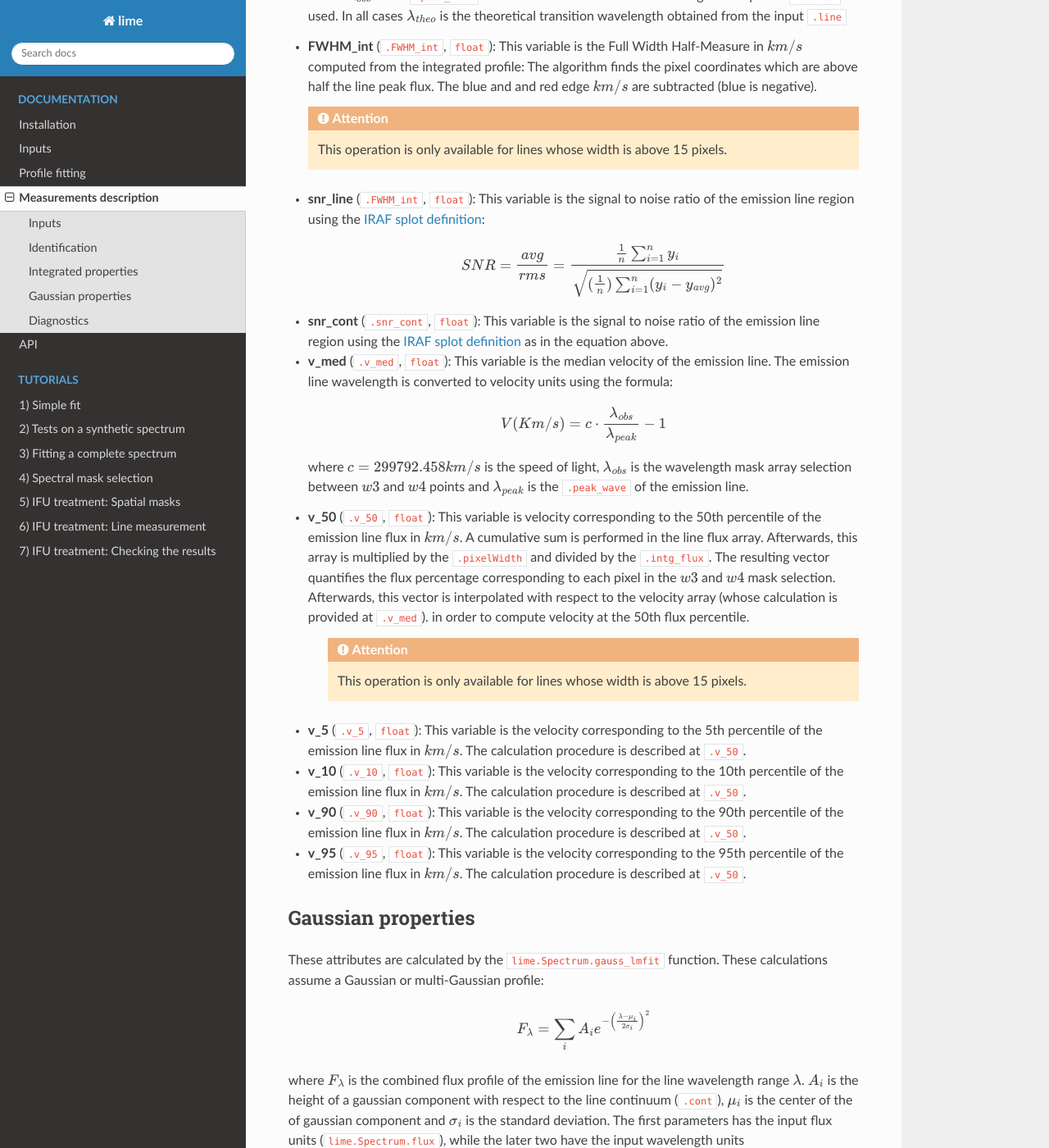
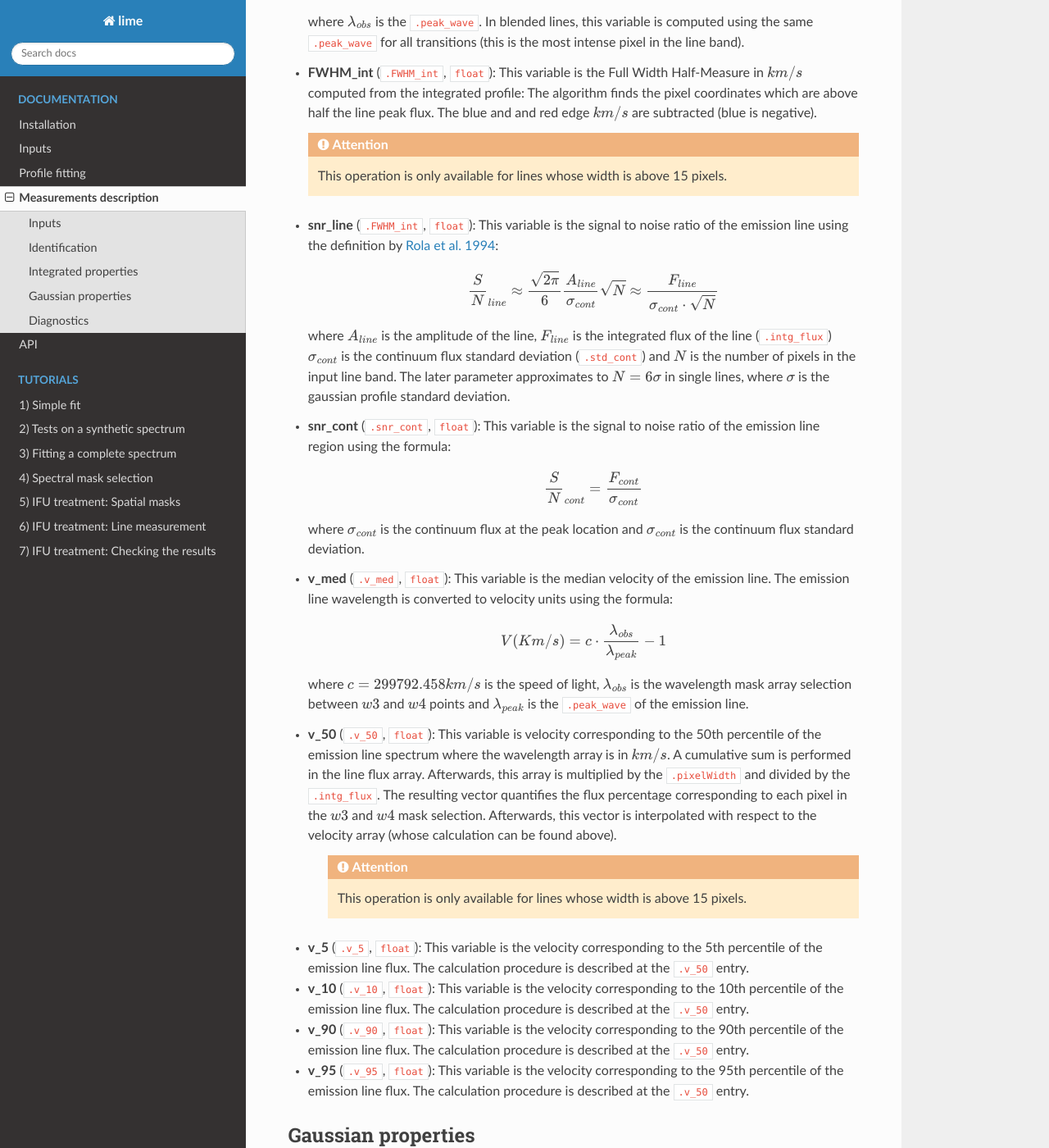
Before and after one commit to Vital-Fernandez/lime, a Sphinx documentation site: the page built from docs/source/documentation/measurements.rst, in a window 1280 px wide and 1400 px high, scrolled down 2427 px. Shown: the whole window at 82% size. Built offline with Sphinx 7.4.7 and the Read the Docs theme 2.0.0, drawn with Linux system fonts in a browser that asks for light colours; formulas are drawn with MathJax 3; some of the changed text lies outside the part shown.

Commit message:
LiMe 0.6.2 bug fixes

```diff
--- a/docs/source/documentation/measurements.rst
+++ b/docs/source/documentation/measurements.rst
@@ -56,8 +56,8 @@
 
 .. attention::
     In the output measurements log and the ``lime.Spectrum.log``, these parameters have the same flux units as the
-    input spectrum. However, the attributes of the ``lime.Spectrum`` are normalized by the constant provided at the
-    ``lime.Spectrum`` definition.
+    input spectrum. However, the attributes of the ``lime.Spectrum`` are normalized by the ``.norm_flux`` constant
+    provided by the user at the ``lime.Spectrum`` definition.
 
 * **peak_wave** (``.peak_wave``, ``float``): This variable is the wavelength of the highest pixel value in the line region.
 
@@ -77,19 +77,19 @@
 * **intg_flux** (``.intg_flux``, ``float``): This variable contains measurement of the integrated flux.
   This value is calculated via a Monte Carlo algorithm:
 
-  * If the pixel error spectrum is not provided by the user the algorithm takes the line ``.std_cont`` for all the pixels in the
-    line region.
+  * If the pixel error spectrum is not provided by the user, the algorithm uses the line ``.std_cont`` as a uniform
+    uncertainty for all the line pixels.
 
-  * The pixels error spectrum (or ``.std_cont``) is added stochastically to each pixel in the line region mask.
+  * The pixel error is added stochastically to each pixel in the line region mask.
 
   * The flux in the line region is summed up taking into consideration the line region averaged pixel width and removing
     the contribution of the linear continuum.
 
-  * The previous two steps are repeated in a 500 loop. The mean flux value from the resulting array is taken as the integrated
-    flux value.
+  * The previous two steps are repeated in a 1000 loop. The mean flux value from the resulting array is taken as the
+    integrated flux value.
 
 * **intg_err** (``.intg_err``, ``float``): This attribute contains the integrated flux uncertainty. This
-  value is derived from the standard deviation of the Monte Carlo algorithm steps described above.
+  value is derived from the standard deviation of the Monte Carlo flux calculation described above.
 
 .. attention::
     Blended components have the same ``.intg_flux`` and ``.intg_err`` values.
@@ -97,15 +97,18 @@
 * **eqw** (``.eqw``, ``float`` or ``np.array()``): This parameter is the equivalent of the emission line. It is calculated
   using the expression below:
 
-    .. math::
+  .. math::
 
-        Eqw = \frac{F_{\lambda}}{F_{cont}}
+        Eqw = \int_{\lambda_{1}}^{\lambda_{2}}\frac{F_{c}-F_{\lambda}}{F_{c}}d\lambda = \int_{\lambda_{1}}^{\lambda_{2}}\frac{F_{line}}{F_{c}}d\lambda
 
-  In blended lines the ``.gauss_flux`` is used otherwise the ``.intg_flux`` is used. In all cases the ``.cont`` is used
-  as denominator.
+
+  where :math:`F_c` is the integrated flux of the linear continuum in the line region (``.cont``) and  :math:`F_\lambda`
+  is the spectrum flux. In single lines, :math:`F_{line}` is the integrated flux (``.intg_flux``) while in blended lines, the
+  corresponding gaussian flux (``.gauss_flux``) is used. The integration limits for the line region are ``w3`` and ``w4``
+  from the input  user mask.
 
 * **eqw_err** (``.eqw``, ``float`` or ``np.array()``): This parameter is the uncertainty in the equivalent width. It is
-  calculated from a Monte Carlo vector of the  ``.cont`` and its ``.std_cont`` and the uncertainty of the line flux.
+  calculated from a Monte Carlo propagation of the  ``.cont`` and its ``.std_cont`` and the uncertainty of the line flux.
 
 * **z_line** (``.z_line``, ``float``): This variable is the emission line redshift:
 
@@ -113,8 +116,8 @@
 
         z_{\lambda} = \frac{\lambda_{obs}}{\lambda_{theo}} - 1
 
-  where :math:`\lambda_{obs}` is the ``.peak_wave`` for non-blended lines. Otherwise the gaussian profile ``.center`` is
-  used. In all cases :math:`\lambda_{theo}` is the theoretical transition wavelength obtained from the input ``.line``
+  where :math:`\lambda_{obs}` is the ``.peak_wave``. In blended lines, this variable is computed using the same ``.peak_wave``
+  for all transitions (this is the most intense pixel in the line band).
 
 * **FWHM_int** (``.FWHM_int``, ``float``): This variable is the Full Width Half-Measure in :math:`km/s` computed from
   the integrated profile: The algorithm finds the pixel coordinates which are above half the line peak flux. The blue and and red
@@ -123,15 +126,27 @@
   .. attention::
      This operation is only available for lines whose width is above 15 pixels.
 
-* **snr_line**  (``.FWHM_int``, ``float``): This variable is the signal to noise ratio of the emission line region using the
-  `IRAF splot definition <https://github.com/joequant/iraf/blob/master/noao/onedspec/splot/avgsnr.x>`_:
+* **snr_line**  (``.FWHM_int``, ``float``): This variable is the signal to noise ratio of the emission line using the
+  definition by `Rola et al. 1994 <https://ui.adsabs.harvard.edu/abs/1994A%26A...287..676R/abstract>`_:
 
    .. math::
 
-      SNR = \frac{avg}{rms} = \frac{{\frac {1}{n}}\sum _{i=1}^{n}y_{i}}{\sqrt{(\frac{1}{n})\sum_{i=1}^{n}(y_{i} - y_{avg})^{2}}}
+      \frac{S}{N}_{line}\approx\frac{\sqrt{2\pi}}{6}\frac{A_{line}}{\sigma_{cont}}\sqrt{N}\approx\frac{F_{line}}{\sigma_{cont}\cdot\sqrt{N}}
 
-* **snr_cont** (``.snr_cont``, ``float``): This variable is the signal to noise ratio of the emission line region using the `IRAF splot definition <https://github.com/joequant/iraf/blob/master/noao/onedspec/splot/avgsnr.x>`_
-  as in the equation above.
+  where :math:`A_{line}` is the amplitude of the line, :math:`F_{line}` is the integrated flux of the line (``.intg_flux``)
+  :math:`\sigma_{cont}` is the continuum flux standard deviation (``.std_cont``) and :math:`N` is the number of pixels
+  in the input line band. The later parameter approximates to :math:`N=6\sigma` in single lines, where :math:`\sigma`
+  is the gaussian profile standard deviation.
+
+* **snr_cont** (``.snr_cont``, ``float``): This variable is the signal to noise ratio of the emission line region using
+  the formula:
+
+   .. math::
+
+      \frac{S}{N}_{cont} =\frac{F_{cont}}{\sigma_{cont}}
+
+  where :math:`\sigma_{cont}` is the continuum flux at the peak location and :math:`\sigma_{cont}` is the continuum flux
+  standard deviation.
 
 * **v_med** (``.v_med``, ``float``): This variable is the median velocity of the emission line. The emission line wavelength
   is converted to velocity units using the formula:
@@ -144,25 +159,25 @@
   between :math:`w3` and :math:`w4` points and :math:`\lambda_{peak}` is the ``.peak_wave`` of the emission line.
 
 * **v_50** (``.v_50``, ``float``): This variable is velocity corresponding to the 50th percentile of the emission line
-  flux in :math:`km/s`. A cumulative sum is performed in the line flux array.  Afterwards, this array is multiplied by the
-  ``.pixelWidth`` and divided by the ``.intg_flux``. The resulting vector quantifies the flux percentage corresponding to
-  each pixel in the :math:`w3` and :math:`w4` mask selection. Afterwards, this vector is interpolated with respect to the
-  velocity array (whose calculation is provided at ``.v_med``).  in order to compute velocity at the 50th flux percentile.
+  spectrum where the wavelength array is in :math:`km/s`. A cumulative sum is performed in the line flux array.  Afterwards,
+  this array is multiplied by the ``.pixelWidth`` and divided by the ``.intg_flux``. The resulting vector quantifies the
+  flux percentage corresponding to each pixel in the :math:`w3` and :math:`w4` mask selection. Afterwards, this vector is
+  interpolated with respect to the velocity array (whose calculation can be found above).
 
     .. attention::
        This operation is only available for lines whose width is above 15 pixels.
 
 * **v_5** (``.v_5``, ``float``): This variable is the velocity corresponding to the 5th percentile of the emission line
-  flux in :math:`km/s`. The calculation procedure is described at ``.v_50``.
+  flux. The calculation procedure is described at the ``.v_50`` entry.
 
 * **v_10** (``.v_10``, ``float``): This variable is the velocity corresponding to the 10th percentile of the emission line
-  flux in :math:`km/s`. The calculation procedure is described at ``.v_50``.
+  flux. The calculation procedure is described at the ``.v_50`` entry.
 
 * **v_90** (``.v_90``, ``float``): This variable is the velocity corresponding to the 90th percentile of the emission line
-  flux in :math:`km/s`. The calculation procedure is described at ``.v_50``.
+  flux. The calculation procedure is described at the ``.v_50`` entry.
 
 * **v_95** (``.v_95``, ``float``): This variable is the velocity corresponding to the 95th percentile of the emission line
-  flux in :math:`km/s`. The calculation procedure is described at ``.v_50``.
+  flux. The calculation procedure is described at the ``.v_50`` entry.
 
 
 Gaussian properties
@@ -211,8 +226,8 @@
 
   where :math:`c = 299792.458 km/s` is the speed of light, :math:`\lambda_{center}` is the Gaussian profile central wavelength
   (``.center``) and :math:`\lambda_{ref}` is the reference wavelength. In non-blended lines :math:`\lambda_{ref}` is the
-  observed peak wavelength (``.peak_wave``). In blended lines, :math:`\lambda_{ref}` is the theoretical wavelength (``.wave``) of the
-  emission line transition (redshifted by the value provided by in the ``lime.Spectrum`` definition).
+  observed peak wavelength (``.peak_wave``). In blended lines, :math:`\lambda_{ref}` is the component transition wavelength
+  (``.wave``) shifted to the observed frame using the redshif provided by the user at the ``lime.Spectrum``.
 
 * **v_r_err** (``.v_r_err``, ``np.array()``): This array contains the uncertainty of the Gaussian components radial velocity
   in :math:`km/s`.
@@ -226,8 +241,8 @@
 
   where c :math:`c = 299792.458 km/s` is the speed of light, :math:`\sigma` is the Gaussian profile standard deviation
   (``.sigma``) and :math:`\lambda_{ref}` is the reference wavelength. In non-blended lines :math:`\lambda_{ref}` is the
-  observed peak wavelength (``.peak_wave``). In blended lines, :math:`\lambda_{ref}` is the theoretical wavelength
-  (``.wave``) of the emission line transition (redshifted by the value provided by in the ``lime.Spectrum`` definition)
+  observed peak wavelength (``.peak_wave``). In blended lines, :math:`\lambda_{ref}` is the component transition wavelength
+  (``.wave``) shifted to the observed frame using the redshif provided by the user at the ``lime.Spectrum``.
 
 * **sigma_vel_err** (``sigma_vel_err``, ``float`` or ``np.array()``) This array contains the uncertainty of the Gaussian
   components standard deviation in :math:`km/s`.
```
Also changed, not shown: other parts of docs/source/documentation/measurements.rst (+2 -2 lines), 1 other file.
